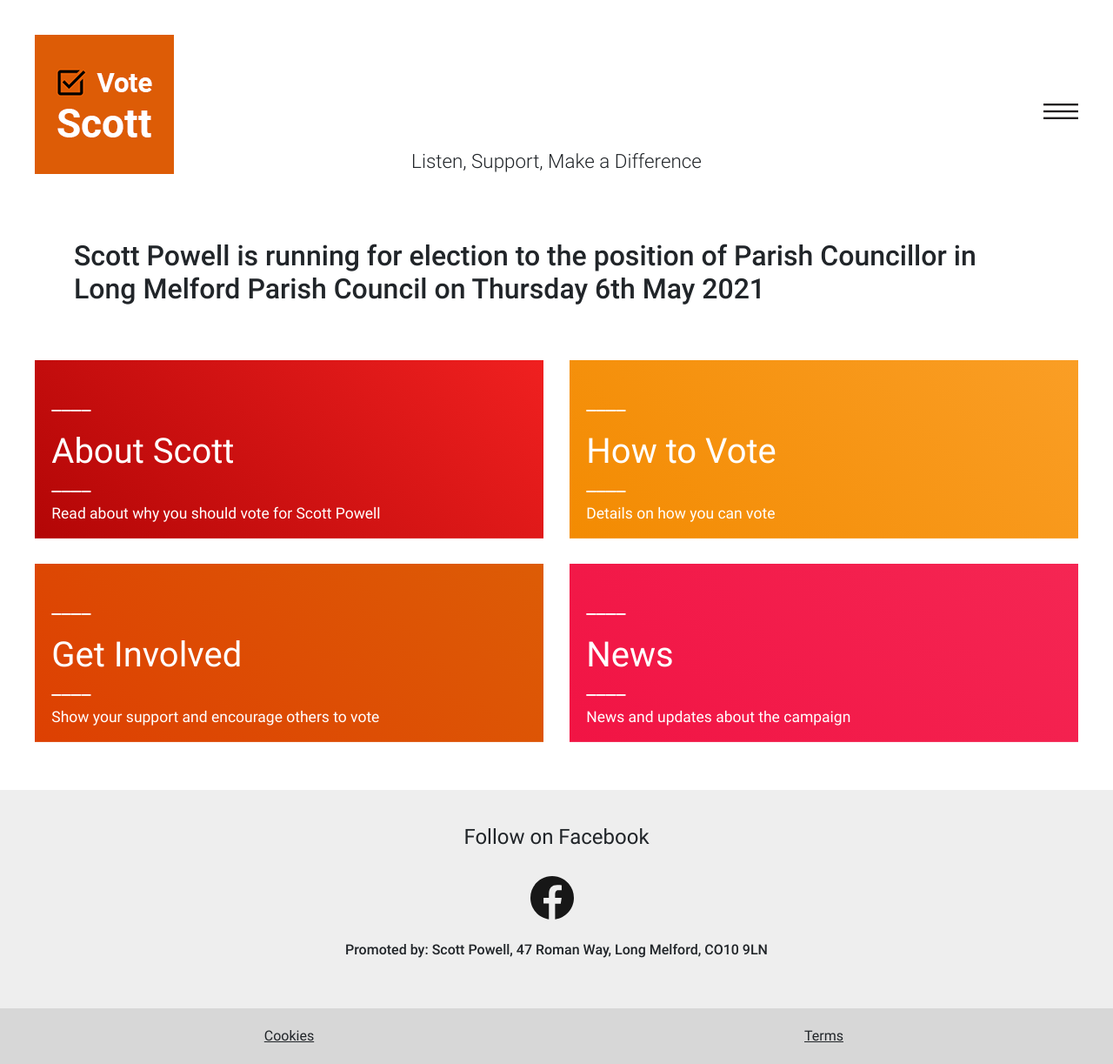
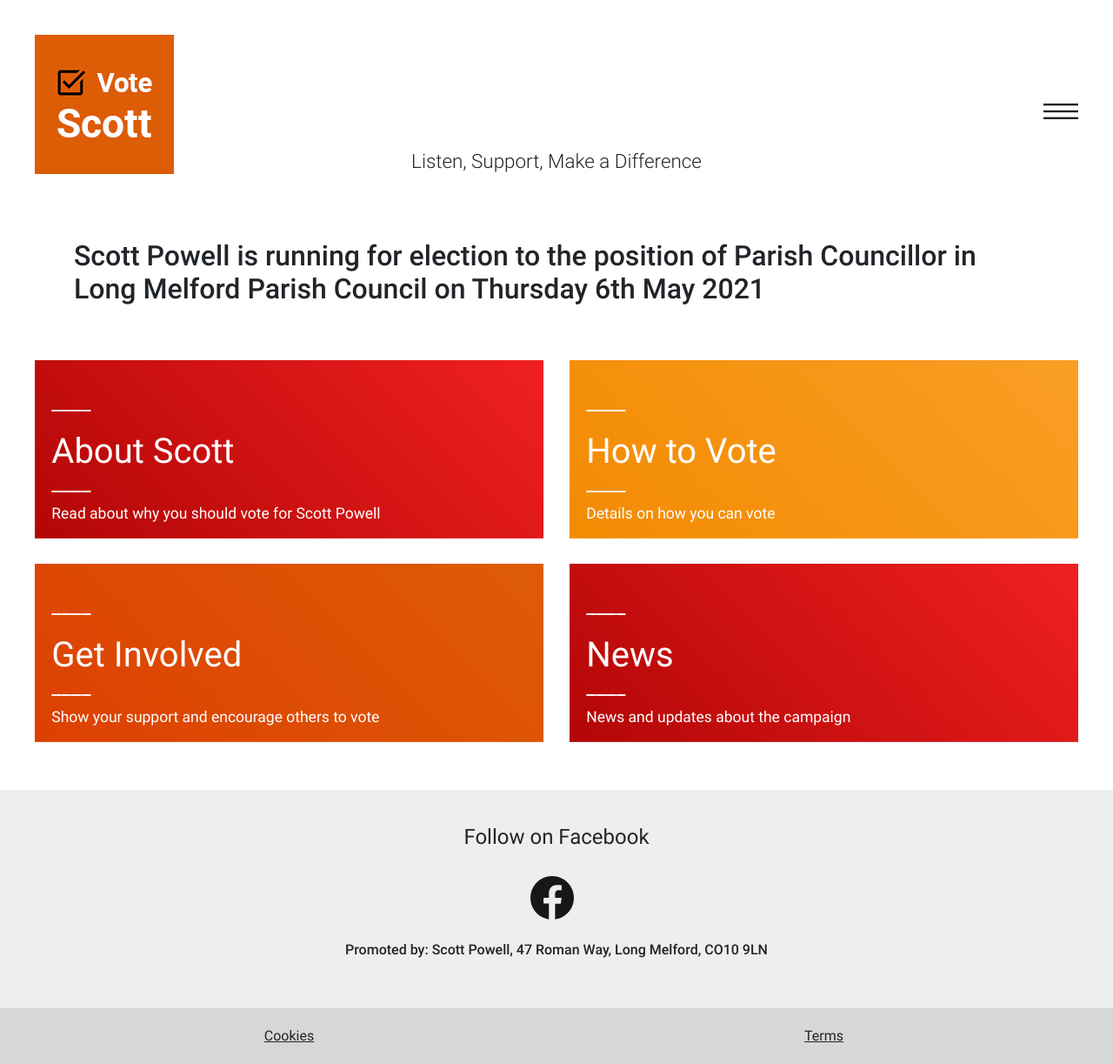
Before and after one commit to scottforlmpc/scottforlmpc.github.io, a Jekyll site: the page built from index.html, in a window 1280 px wide. Shown: the whole page at 87% size. Built offline with Jekyll 4.4.1, drawn with Linux system fonts in a browser that asks for light colours.

Commit message:
Update sections.yml

```diff
--- a/_data/sections.yml
+++ b/_data/sections.yml
@@ -34,6 +34,6 @@
   subtitle: "News and updates about the campaign"
   href: /news/
   hover-text: "Throughout the campaign leading up to the election we will post updates. These updates will be shared on this site and on Facebook."
-  class-color: red
+  class-color: deepred
   show-on-homepage: true
   show-on-side-nav: true
```
